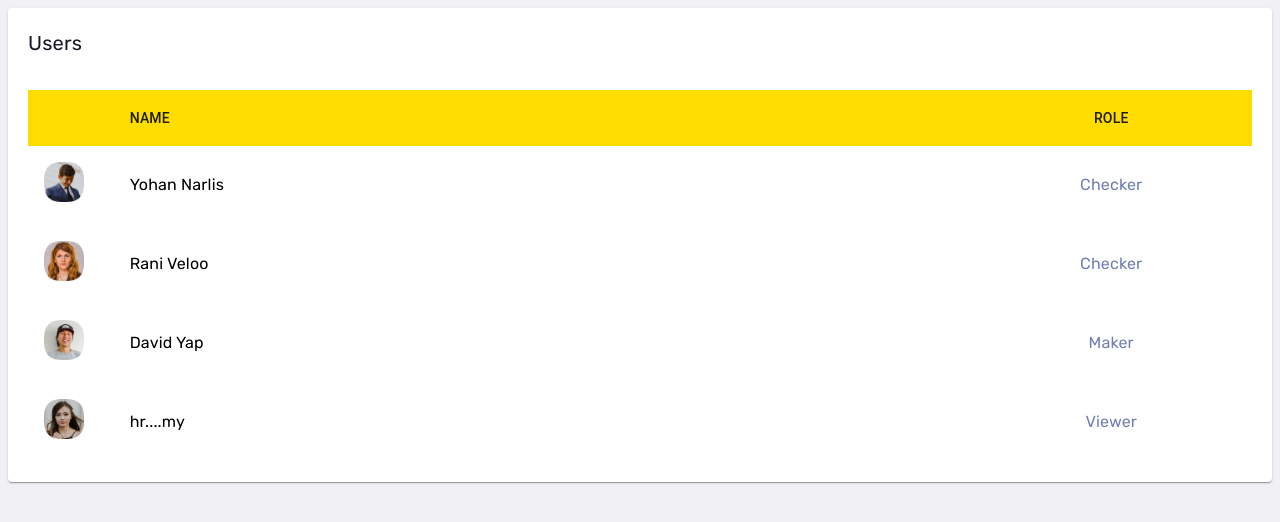
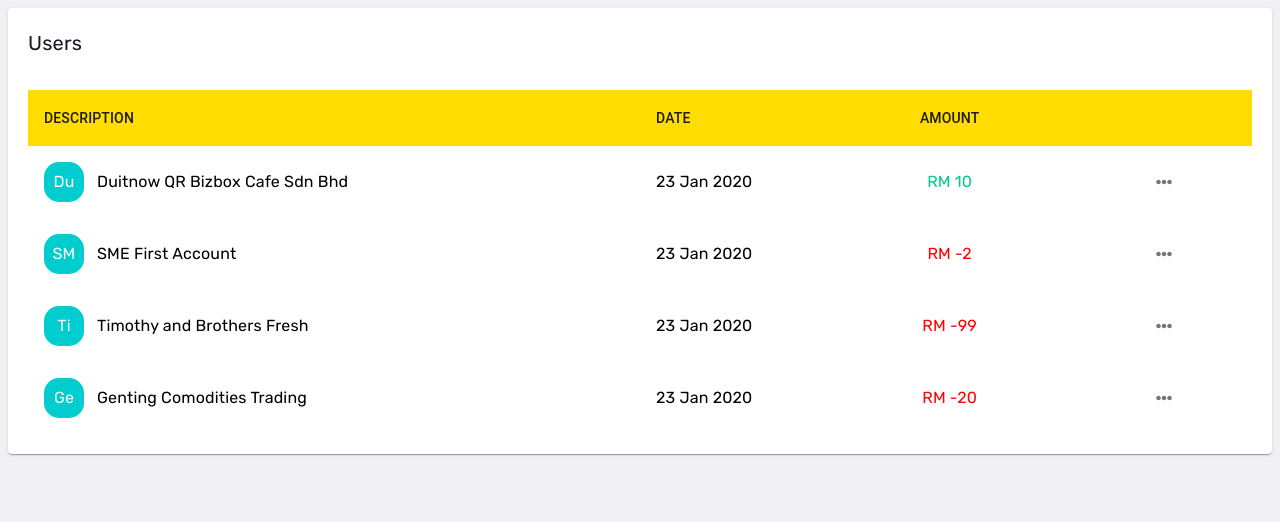
Before and after one commit to shinghuey27/dyno-web, a React (Create React App) app: page / in a window 1280 px wide. Shown: the top 522 px of the page. Built offline with nearby package versions, Linux system fonts and the light colour scheme.

Commit message:
add table design 3

```diff
--- a/package.json
+++ b/package.json
@@ -6,9 +6,11 @@
   "dependencies": {
     "@emotion/react": "^11.7.1",
     "@emotion/styled": "^11.6.0",
+    "@fortawesome/fontawesome-free": "^6.0.0",
     "@fortawesome/fontawesome-svg-core": "^1.2.36",
     "@fortawesome/free-solid-svg-icons": "^5.15.4",
-    "@mui/icons-material": "^5.2.5",
+    "@fortawesome/react-fontawesome": "^0.1.17",
+    "@mui/icons-material": "^5.4.4",
     "@mui/material": "^5.3.0",
     "@testing-library/jest-dom": "^5.16.1",
     "@testing-library/react": "^12.1.2",
--- a/src/App.js
+++ b/src/App.js
@@ -1,6 +1,7 @@
 import MUIList from "./Components/List/MUIList/MUIList";
 import MUITable from "./Components/Table/MUITable/MUITable";
 import MUITable2 from "./Components/Table/MUITable/MUITable2";
+import MUITable3 from "./Components/Table/MUITable/MUITable3";
 
 
 
@@ -9,7 +10,8 @@
   return (
     <div style={{ display: "flex", flexWrap: "wrap" }}>
       {/* <MUIList /> */}
-      <MUITable2 />
+      {/* <MUITable2 /> */}
+      <MUITable3 />
 
     </div>
   );
--- a/src/Components/Table/MUITable/MUITable2.jsx
+++ b/src/Components/Table/MUITable/MUITable2.jsx
@@ -27,12 +27,8 @@
 ];
 
 const cellTableStyle = {
-    // paddingLeft: 0,
-    // paddingTop: 12,
-    // paddingBottom: 12,
     border: 0,
     flex: 1,
-    // display: 'flex', flexDirection: 'row',
     fontFamily: 'Rubik',
     fontSize: '16px',
     fontStyle: 'normal',
--- /dev/null
+++ b/src/Components/Table/MUITable/MUITable3.jsx
@@ -0,0 +1,91 @@
+import * as React from 'react';
+import Table from '@mui/material/Table';
+import TableBody from '@mui/material/TableBody';
+import TableCell from '@mui/material/TableCell';
+import TableContainer from '@mui/material/TableContainer';
+import TableHead from '@mui/material/TableHead';
+import TableRow from '@mui/material/TableRow';
+import Paper from '@mui/material/Paper';
+import { IconButton, Typography } from '@mui/material';
+import { FontAwesomeIcon } from '@fortawesome/react-fontawesome';
+import { faEllipsisH } from '@fortawesome/free-solid-svg-icons/faEllipsisH';
+
+
+function createData(account, date, amount) {
+    return {
+        account,
+        date,
+        amount
+    };
+}
+
+const rows = [
+    createData('Duitnow QR Bizbox Cafe Sdn Bhd', '23 Jan 2020', '10,000.00'),
+    createData('SME First Account', '23 Jan 2020', '-2,000.00'),
+    createData('Timothy and Brothers Fresh', '23 Jan 2020', '-99,120.00'),
+    createData('Genting Comodities Trading', '23 Jan 2020', '-20,000.00'),
+
+];
+
+const cellTableStyle = {
+    border: 0,
+    flex: 1,
+    fontFamily: 'Rubik',
+    fontSize: '16px',
+    fontStyle: 'normal',
+    fontWeight: 400,
+    color: 'black'
+
+}
+
+const renderAmount =(val)=>{
+    if (val<0) return <span style={{color:'red'}}>RM {val}</span>
+    else return <span style={{color:'#00CA90'}}>RM {val}</span>
+}
+
+
+export default function MUITable3() {
+    return (
+        <TableContainer component={Paper} style={{ padding: 20 }} >
+            <Typography fontFamily='Rubik' fontSize={'20px'} color={'#171725'} style={{ marginBottom: 32 }}>Users</Typography>
+            <Table sx={{}} aria-label="simple table" >
+                <TableHead style={{ backgroundColor: '#FFDD00' }}>
+                    <TableRow >
+                        <TableCell style={{ borderBottom: 0, }} width={'50%'}>DESCRIPTION</TableCell>
+                        <TableCell style={{ borderBottom: 0, }} width={'15%'}>DATE</TableCell>
+
+                        <TableCell style={{ borderBottom: 0 }} align='center'>AMOUNT</TableCell>
+                        <TableCell style={{ borderBottom: 0 }} align='center'></TableCell>
+                    </TableRow>
+                </TableHead>
+                <TableBody >
+                    {rows.map((row, index) => (
+                        <TableRow
+                            key={index}
+                            sx={{ '&:last-child td, &:last-child th': { border: 0 } }}
+                        >
+                            <TableCell style={{ ...cellTableStyle, display: 'flex', flexDirection: 'row' }} >
+                                <div style={{ height: 40, width: 40, backgroundColor: '#01CCCE', borderRadius:15, alignItems:'center', color:'white', display:'flex', justifyContent:'center' }}>{row?.account.slice(0,2)}</div>
+                                <span style={{alignSelf:'center', marginLeft:13}}>{row?.account}</span>
+                            </TableCell>
+                            <TableCell
+                                component="th"
+                                style={cellTableStyle}
+                                scope="row"
+                            >
+                                {row?.date}
+                            </TableCell>
+
+                            <TableCell style={cellTableStyle} align="center">{renderAmount(parseFloat(row?.amount))}</TableCell>
+                            <TableCell style={cellTableStyle} align="center">
+                                <IconButton aria-label="Example" style={{fontSize:16}}>
+                                    <FontAwesomeIcon icon={faEllipsisH} />
+                                </IconButton>
+                            </TableCell>
+                        </TableRow>
+                    ))}
+                </TableBody>
+            </Table>
+        </TableContainer>
+    );
+}
```
Also changed, not shown: 1 other file (tests, documents, lock files or other folders).
